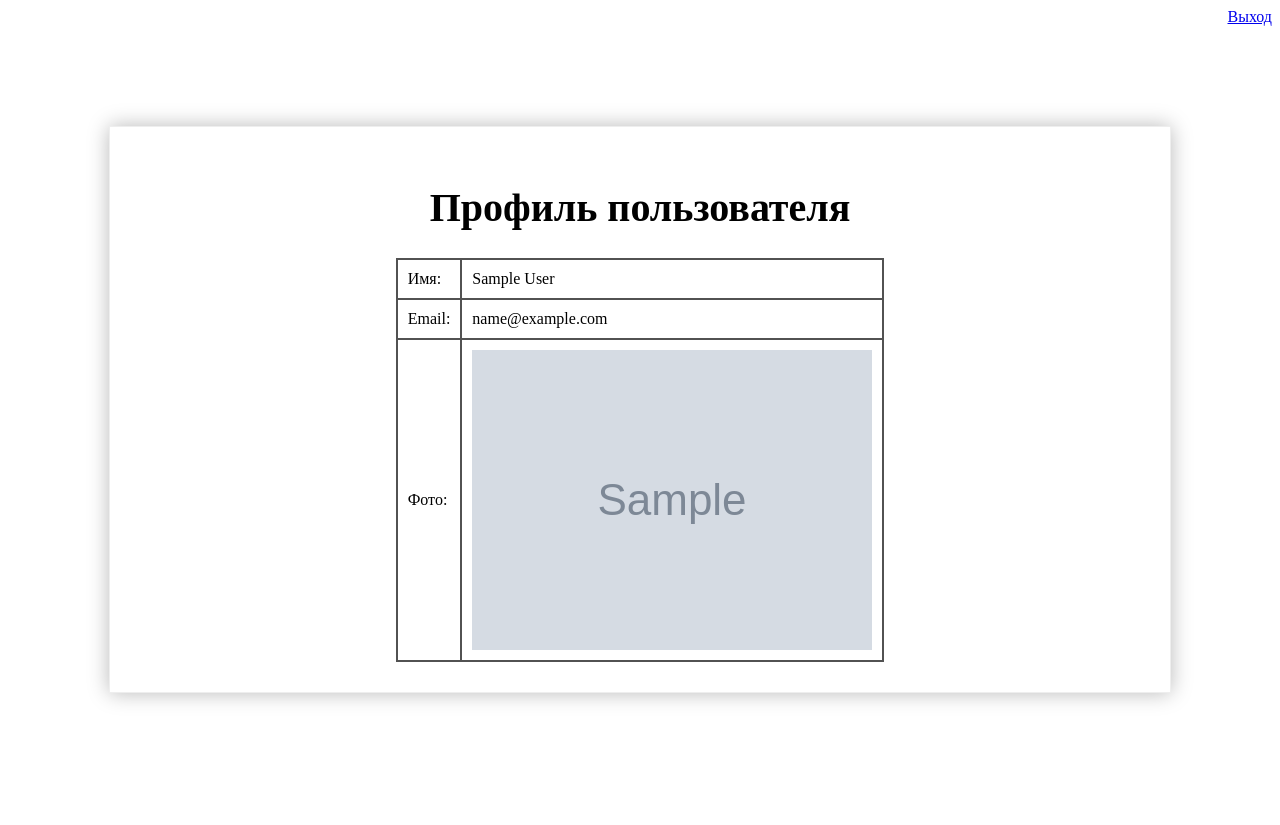
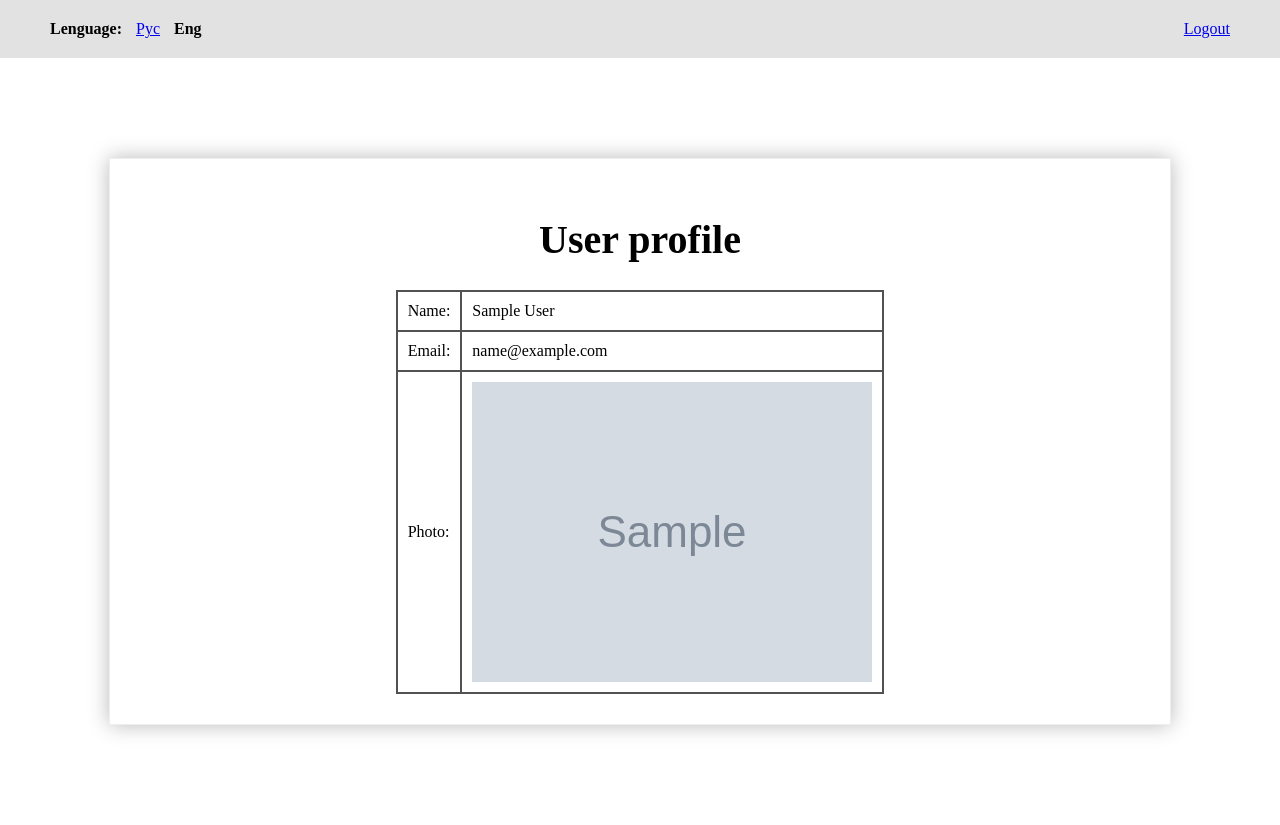
Before and after one commit to pogorivan/test-task-regform, a PHP site: page / in a window 1280 px wide. Before the commit the page ends 703 px from the top, so only its background shows below. Run offline with PHP 8.4, Linux system fonts and the light colour scheme; the visitor is signed in with stand-in values (Sample User, id 1); tables that the repository leaves empty or names only in its code hold one stand-in row (values such as "Sample post"); grey boxes marked "Sample" are stand-in pictures.

Commit message:
Добавил переводы

```diff
--- a/public/css/style.css
+++ b/public/css/style.css
@@ -1,5 +1,18 @@
+body {
+    margin: 0;
+}
+
 .top-menu {
-    text-align: right;
+    padding: 20px 50px;
+    background: #e2e2e2;
+}
+
+.top-menu .languages > * {
+    margin-left: 10px;
+}
+
+.top-menu .logout-button {
+    float: right;
 }
 
 .login-form-cont,
--- /dev/null
+++ b/public/include/Translate.php
@@ -0,0 +1,56 @@
+<?php
+namespace TestTask;
+
+class Translate {
+
+    const MESSAGES = [
+        'en' => [],
+        'ru' => [
+            'Lenguage' => 'Язык',
+            'Test task' => 'Тестовое задание',
+            'Logout' => 'Выйти',
+            'To access your personal account you need to log in' => 'Для доступа к личному кабинету необходимо авторизоваться',
+            'Log in' => 'Войти',
+            'Register' => 'Зарегистрироваться',
+            'Please enter correct email' => 'Ввведите правильный email',
+            'Please enter password - at least 6 characters' => 'Введите пароль - минимум 6 символов',
+            'User with such email and password was not found' => 'Пользователь с таким email и паролем не найден',
+            'This email is already registered' => 'Данный email уже зарегистрирован',
+            'Name' => 'Имя',
+            'Please enter your name' => 'Ввведите имя',
+            'Photo' => 'Фото',
+            'Select gif, jpg or png picture no more than 8Mb' => 'Загрузите файл gif, jpg или png не более 8Мб',
+            'Password' => 'Пароль',
+            'Repeat password' => 'Повторите пароль',
+            'Password repeat and password do not match' => 'Повтор пароля и пароль не совпадают',
+            'User profile' => 'Профиль пользователя'
+        ]
+    ];
+
+    /**
+     * @var string
+     */
+    public $lang;
+
+    /**
+     * Translate constructor.
+     */
+    public function __construct()
+    {
+        $this->lang = 'en';
+        if (isset($_SESSION['lang']) && array_key_exists($_SESSION['lang'], self::MESSAGES)) {
+            $this->lang = $_SESSION['lang'];
+        } else {
+            $this->lang = substr($_SERVER['HTTP_ACCEPT_LANGUAGE'], 0, 2);
+            $this->lang = array_key_exists($this->lang, self::MESSAGES) ? $this->lang : 'en';
+        }
+    }
+
+    /**
+     * @param $message string
+     * @return string
+     */
+    public function translate($message) {
+        return $this->lang == 'en' ? $message : self::MESSAGES[$this->lang][$message];
+    }
+}
--- a/public/include/header.php
+++ b/public/include/header.php
@@ -1,13 +1,22 @@
 <?php
+/**
+ * @var $translator \TestTask\Translate
+ */
+
 use TestTask\Auth;
 ?>
 
 <html lang="ru">
 <head>
-    <title>Тестовое задание</title>
+    <title><?= $translator->translate('Test task') ?></title>
     <link rel="stylesheet" href="/css/style.css">
 </head>
 <body>
     <div class="top-menu">
-        <?= Auth::isAuthenticated() ? '<a href="/logout.php">Выход</a>' : '' ?>
+        <b><?= $translator->translate('Lenguage') ?>:</b>
+        <span class="languages">
+            <?= $translator->lang == 'ru' ? '<b>Рус</b>' : '<a href="/changelang.php?lang=ru">Рус</a>' ?>
+            <?= $translator->lang == 'en' ? '<b>Eng</b>' : '<a href="/changelang.php?lang=en">Eng</a>' ?>
+        </span>
+        <?= Auth::isAuthenticated() ? '<a href="/logout.php" class="logout-button">'.$translator->translate('Logout').'</a>' : '' ?>
     </div>
--- a/public/index.php
+++ b/public/index.php
@@ -3,16 +3,18 @@
  * @var $config array
  */
 
+session_start();
+
 require 'include/config.php';
 require 'include/Auth.php';
 require 'include/User.php';
+require 'include/Translate.php';
 
 use TestTask\User;
 use TestTask\Auth;
+use TestTask\Translate;
 
 $dbh = new PDO($config['db_dsn'], $config['db_user'], $config['db_password']);
-
-session_start();
 
 if (!Auth::isAuthenticated()){
     header("Location: login.php");
@@ -26,15 +28,17 @@ if (!$user = User::findById($dbh, $userId)) {
     exit();
 }
 
+$translator = new Translate();
+
 include "include/header.php";
 ?>
 
 <div class="user-profile">
-    <h1>Профиль пользователя</h1>
+    <h1><?= $translator->translate('User profile') ?></h1>
 
     <table>
         <tr>
-            <td>Имя:</td>
+            <td><?= $translator->translate('Name') ?>:</td>
             <td><?= $user->name ?></td>
         </tr>
         <tr>
@@ -43,7 +47,7 @@ include "include/header.php";
         </tr>
         <?php if (!empty($user->photo)) : ?>
         <tr>
-            <td>Фото:</td>
+            <td><?= $translator->translate('Photo') ?>:</td>
             <td><img src="/uploads/<?= $user->photo ?>" alt="" style="max-width: 500px;max-height: 500px"></td>
         </tr>
         <?php endif; ?>
--- a/public/logout.php
+++ b/public/logout.php
@@ -2,12 +2,13 @@
 /**
  * @var $config array
  */
+
+session_start();
 
 require 'include/config.php';
 require 'include/Auth.php';
 
 use TestTask\Auth;
 
-session_start();
 Auth::logout();
 header("Location: login.php");
```
Also changed, not shown: public/changelang.php (added, +9 -0 lines), public/login.php (+25 -21 lines).
